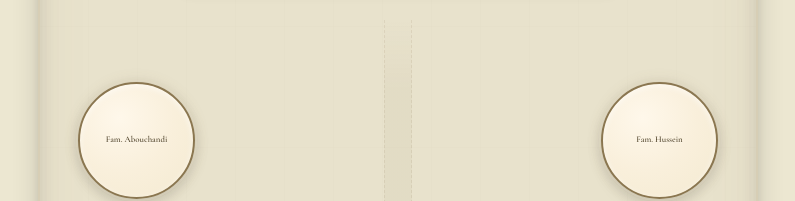
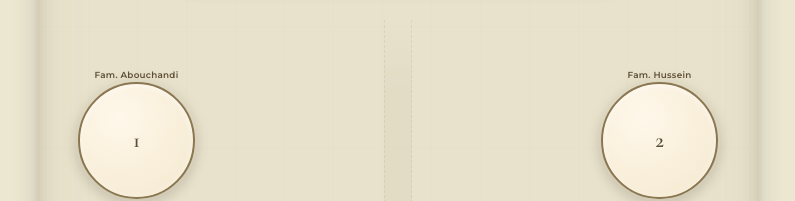
Before and after one commit to mahmoudAndRanim/wedding-map, a React (Vite) app: page / in a window 1280 px wide. Shown: the part 551-752 px from the top of the page, without its empty margins (242-1037 px from the left). Built offline with nearby package versions, Linux system fonts and the light colour scheme; no server answers.

Commit message:
style: show family name below table circle

```diff
--- a/src/components/TableRows.jsx
+++ b/src/components/TableRows.jsx
@@ -27,9 +27,10 @@ function Table({ table, isActive, onClick }) {
       )}
       <div className="table__surface">
         <div className="table__info">
-          <span className="table__number">{isFamily ? table.familyName : table.id}</span>
+          <span className="table__number">{table.id}</span>
         </div>
       </div>
+      {isFamily && <span className="table__label-below">{table.familyName}</span>}
     </motion.div>
   )
 }
--- a/src/index.css
+++ b/src/index.css
@@ -507,14 +507,20 @@ body {
     inset 0 2px 6px rgba(255, 255, 255, 0.6);
 }
 
-.table--family .table__number {
+.table--family:hover {
+  transform: none;
+}
+
+.table__label-below {
+  display: block;
+  font-family: var(--font-body);
   font-size: 0.55rem;
   font-weight: 600;
   color: var(--gold-deep);
-}
-
-.table--family:hover {
-  transform: none;
+  text-align: center;
+  margin-top: 2px;
+  letter-spacing: 0.03em;
+  line-height: 1.2;
 }
 
 /* Chairs around the table */
```
